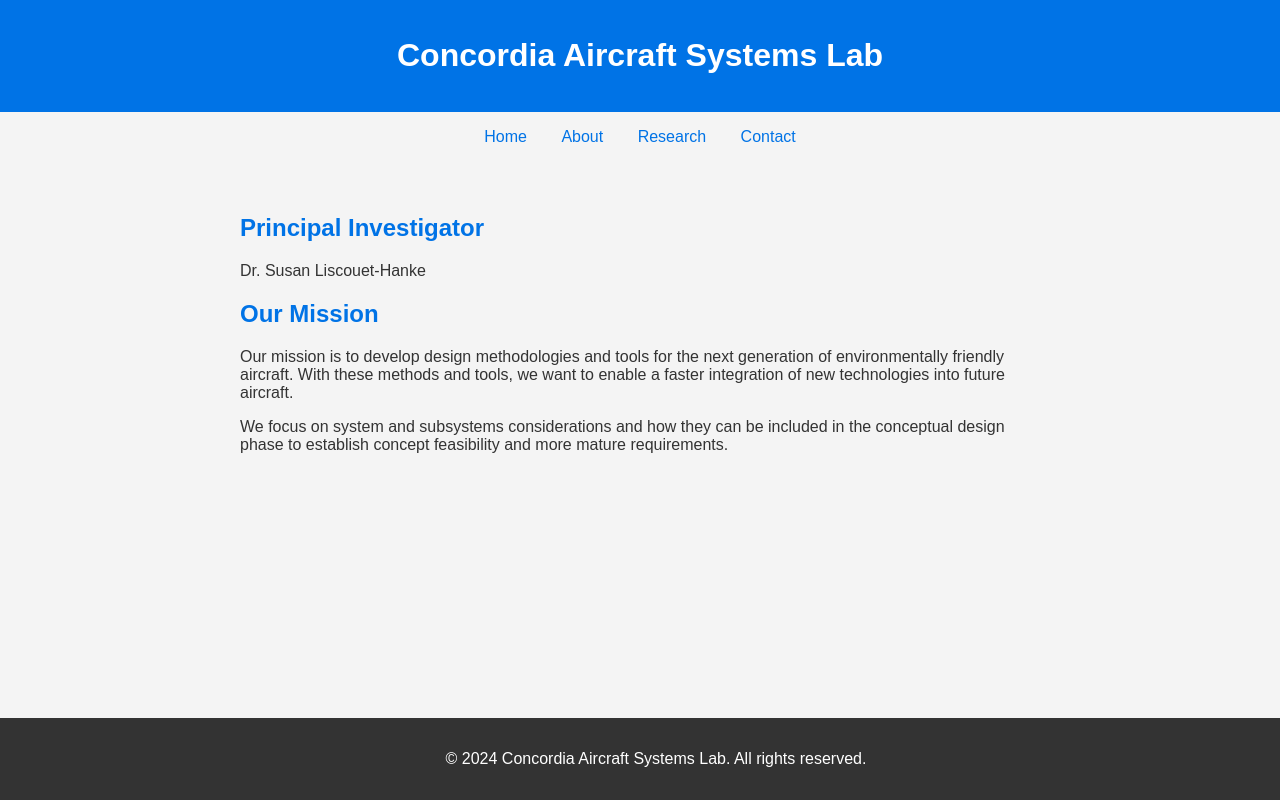
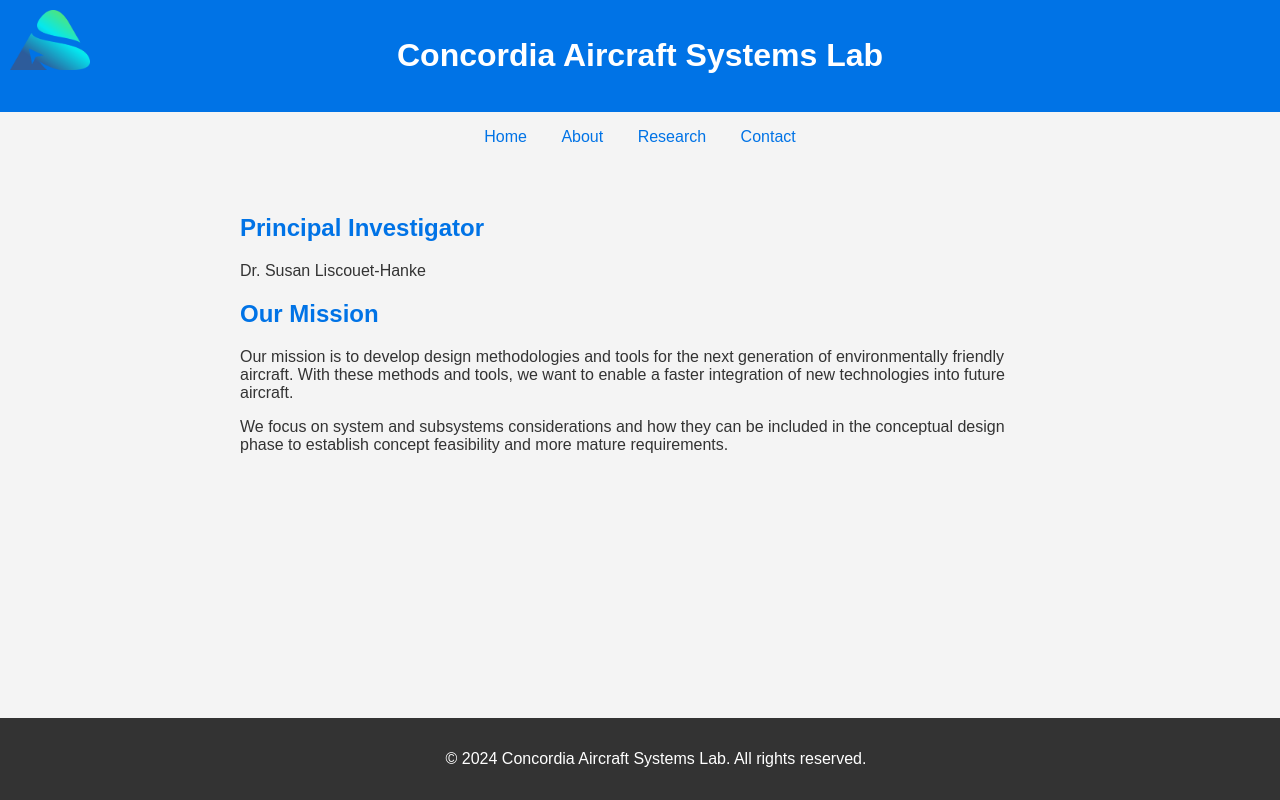
Before and after one commit to ConcordiaAircraftSystemsLab/ConcordiaAircraftSystemsLab.github.io, a plain HTML site: page index.html in a window 1280 px wide. Drawn offline with Linux system fonts and the light colour scheme.

Commit message:
Add logo to index.html

```diff
--- a/index.html
+++ b/index.html
@@ -17,6 +17,13 @@
             color: white;
             padding: 1rem;
             text-align: center;
+            position: relative;
+        }
+        header img {
+            position: absolute;
+            top: 10px;
+            left: 10px;
+            height: 60px;
         }
         nav {
             margin: 1rem;
@@ -56,6 +63,7 @@
 <body>
 
 <header>
+    <img src="ICON_ASL_GRADIENT.png" alt="Concordia Aircraft Systems Lab Logo">
     <h1>Concordia Aircraft Systems Lab</h1>
 </header>
 
```
